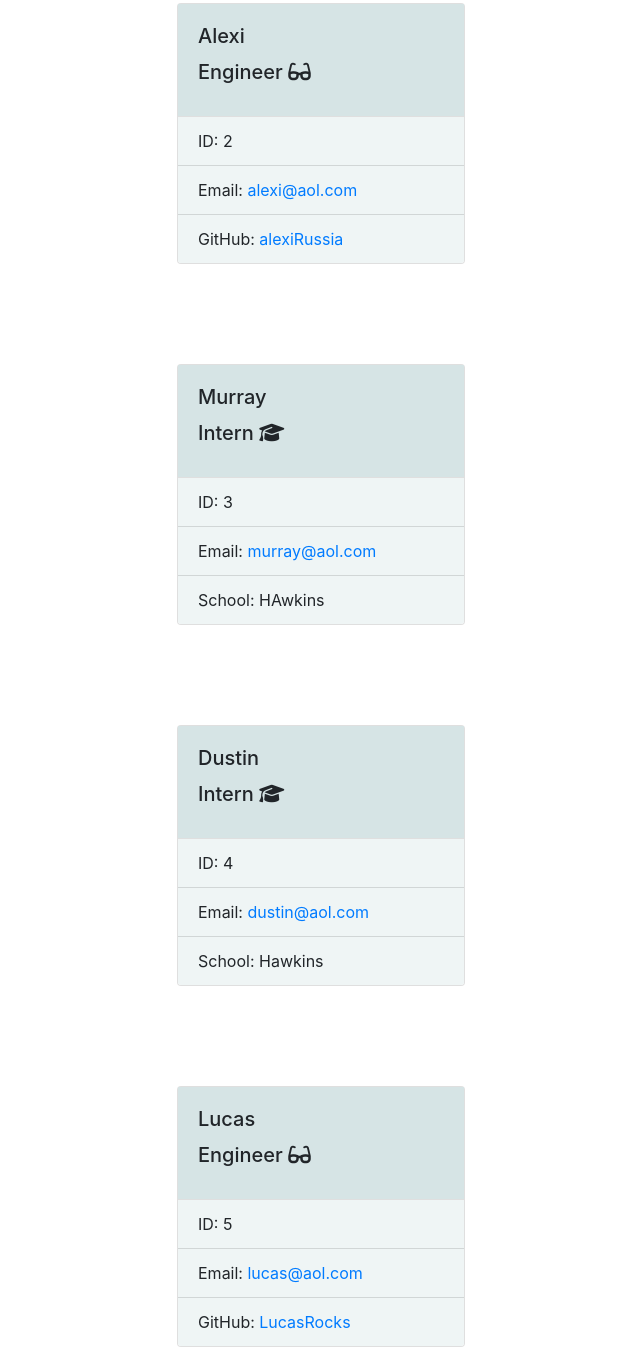
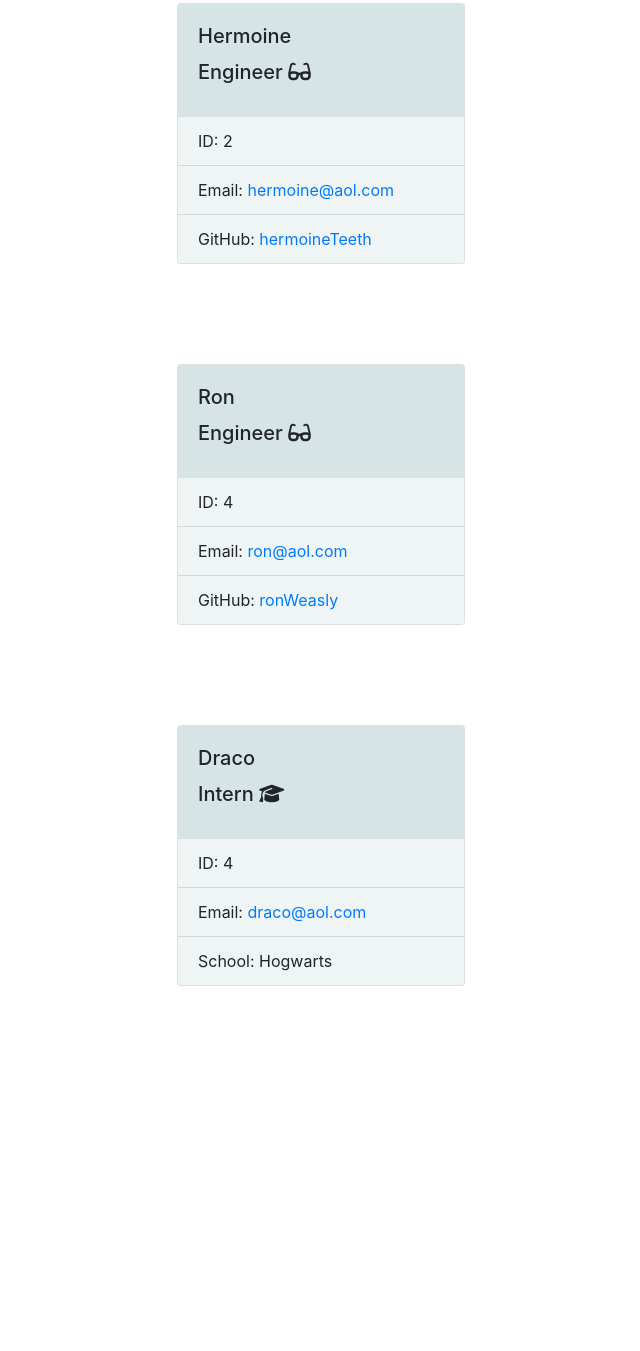
Before and after one commit to Audrey-505/Staff-Write-Up, a website: page index.html in a window 1280 px wide. Shown: the part 530-1881 px from the top of the page, without its empty margins (319-959 px from the left). After the commit the page ends 1616 px from the top, so only its background shows below. Drawn offline with nearby package versions, Linux system fonts and the light colour scheme.

Commit message:
removed unused code

```diff
--- a/index.html
+++ b/index.html
@@ -16,61 +16,49 @@
 
     <div class="card" style="width: 18rem;">
     <div class="card-body">
-    <h5 class="card-title">Joyce</h5>
+    <h5 class="card-title">Harry</h5>
     <h5 class="card-title">Manager <i class="fa-regular fa-clipboard"></i></h5>
     </div>
     <ul class="list-group list-group-flush">
     <li class="list-group-item">ID: 1</li>
-    <li class="list-group-item">Email: <a href="mailto:joyce@aol.com">joyce@aol.com</a></li>
+    <li class="list-group-item">Email: <a href="mailto:harry@aol.com">harry@aol.com</a></li>
     <li class="list-group-item">Office Number: 1234567890</li>
     </ul>
     </div>
     </div>
     <div class="card" style="width: 18rem;">
     <div class="card-body">
-    <h5 class="card-title">Alexi</h5>
+    <h5 class="card-title">Hermoine</h5>
     <h5 class="card-title">Engineer <i class="fa-solid fa-glasses"></i></h5>
     </div>
     <ul class="list-group list-group-flush">
     <li class="list-group-item">ID: 2</li>
-    <li class="list-group-item">Email: <a href="mailto:alexi@aol.com">alexi@aol.com</a></li>
-    <li class="list-group-item">GitHub: <a href="https://github.com/alexiRussia">alexiRussia</a></li>
+    <li class="list-group-item">Email: <a href="mailto:hermoine@aol.com">hermoine@aol.com</a></li>
+    <li class="list-group-item">GitHub: <a href="https://github.com/hermoineTeeth">hermoineTeeth</a></li>
     </ul>
     </div>
     </div>
     <div class="card" style="width: 18rem;">
     <div class="card-body">
-    <h5 class="card-title">Murray</h5>
-    <h5 class="card-title">Intern <i class="fa-solid fa-graduation-cap"></i></h5>
+    <h5 class="card-title">Ron</h5>
+    <h5 class="card-title">Engineer <i class="fa-solid fa-glasses"></i></h5>
     </div>
     <ul class="list-group list-group-flush">
-    <li class="list-group-item">ID: 3</li>
-    <li class="list-group-item">Email: <a href="mailto:murray@aol.com">murray@aol.com</a></li>
-    <li class="list-group-item">School: HAwkins</li>
+    <li class="list-group-item">ID: 4</li>
+    <li class="list-group-item">Email: <a href="mailto:ron@aol.com">ron@aol.com</a></li>
+    <li class="list-group-item">GitHub: <a href="https://github.com/ronWeasly">ronWeasly</a></li>
     </ul>
     </div>
     </div>
     <div class="card" style="width: 18rem;">
     <div class="card-body">
-    <h5 class="card-title">Dustin</h5>
+    <h5 class="card-title">Draco</h5>
     <h5 class="card-title">Intern <i class="fa-solid fa-graduation-cap"></i></h5>
     </div>
     <ul class="list-group list-group-flush">
     <li class="list-group-item">ID: 4</li>
-    <li class="list-group-item">Email: <a href="mailto:dustin@aol.com">dustin@aol.com</a></li>
-    <li class="list-group-item">School: Hawkins</li>
-    </ul>
-    </div>
-    </div>
-    <div class="card" style="width: 18rem;">
-    <div class="card-body">
-    <h5 class="card-title">Lucas</h5>
-    <h5 class="card-title">Engineer <i class="fa-solid fa-glasses"></i></h5>
-    </div>
-    <ul class="list-group list-group-flush">
-    <li class="list-group-item">ID: 5</li>
-    <li class="list-group-item">Email: <a href="mailto:lucas@aol.com">lucas@aol.com</a></li>
-    <li class="list-group-item">GitHub: <a href="https://github.com/LucasRocks">LucasRocks</a></li>
+    <li class="list-group-item">Email: <a href="mailto:draco@aol.com">draco@aol.com</a></li>
+    <li class="list-group-item">School: Hogwarts</li>
     </ul>
     </div>
     </div>
```
Also changed, not shown: index.js (+0 -66 lines).
